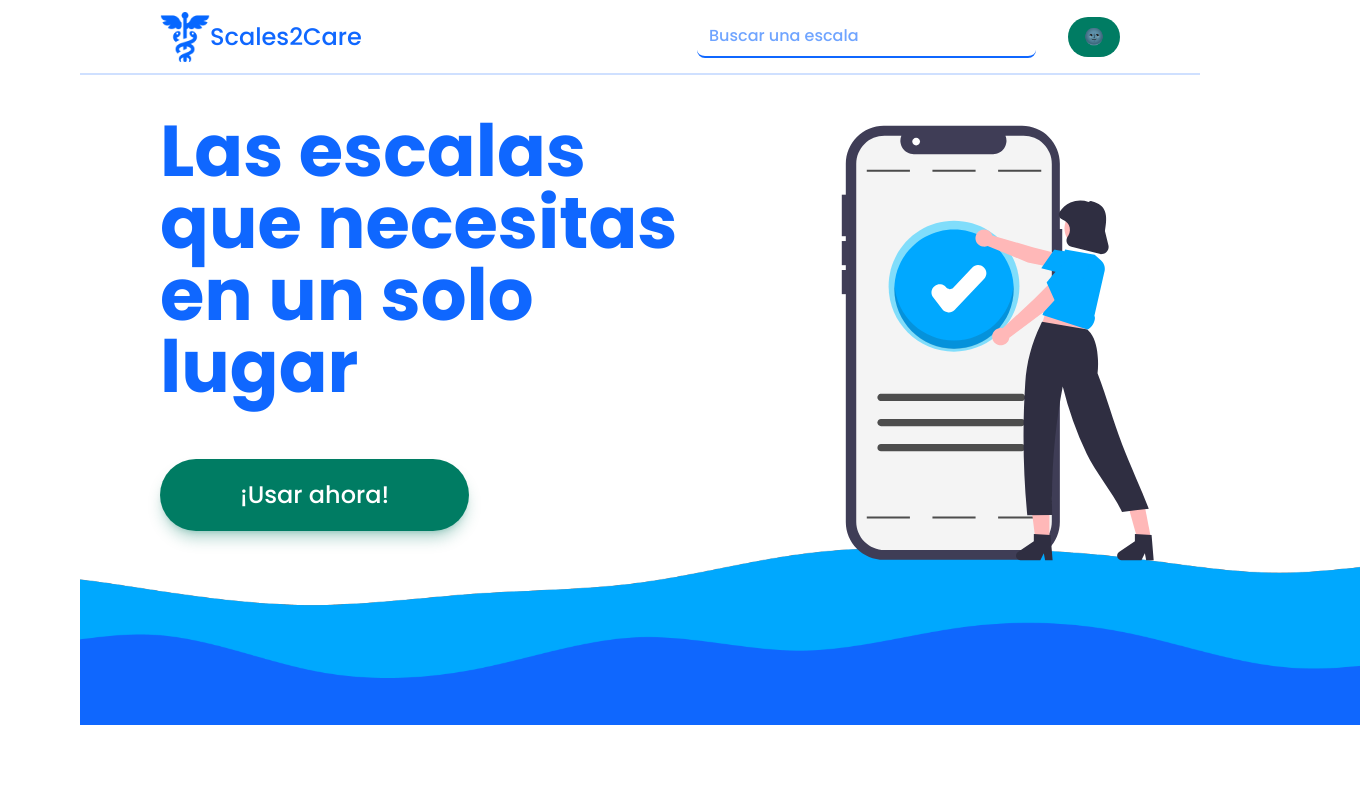
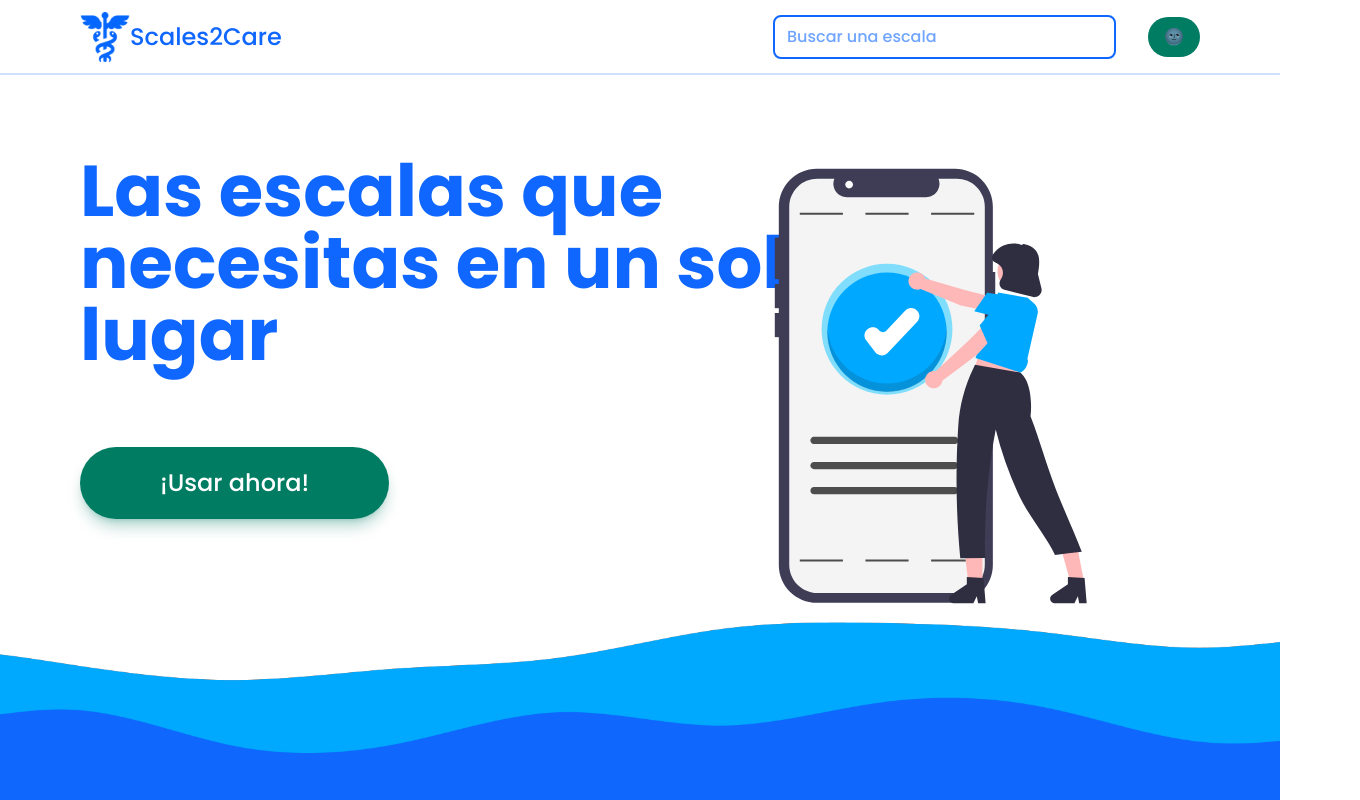
Before and after one commit to jesubohr/scales2care, a React (Vite) app: page / in a window 1280 px wide. Shown: the whole page, 1360 px wide, since content can reach past the window. Built offline with nearby package versions, Linux system fonts and the light colour scheme.

Commit message:
Refactoring and fixes on styles

```diff
--- a/src/components/ScaleQuestion.jsx
+++ b/src/components/ScaleQuestion.jsx
@@ -4,9 +4,9 @@ const getLetterItem = (index) => String.fromCharCode(65 + index);
 
 export default function ScaleQuestion ({ index: qtIndex, question, answers }) {
     return (
-        <article className="text-gray-800 dark:text-gray-300">
-            <p className="mb-2 text-xl font-medium">{ getLetterItem(qtIndex) }. { question }</p>
-            <ul className="w-fit">
+        <article className="w-full max-w-3xl text-gray-800 dark:text-gray-200">
+            <p className="max-w-3xl text-xl font-medium">{ getLetterItem(qtIndex) }. { question }</p>
+            <ul className="mt-3 w-fit">
                 { answers.map(({ answer, value }, index) => (
                     <ScaleScoreContext.Consumer key={ index }>
                         { ({ setScaleScore }) => (
@@ -14,7 +14,7 @@ export default function ScaleQuestion ({ index: qtIndex, question, answers }) {
                                 <label className="cursor-pointer" htmlFor={ `answer-${qtIndex + 1}-${index + 1}` }>
                                 <input
                                     type="radio"
-                                    className="appearance-none w-4 h-4 mr-2
+                                    className="appearance-none w-4 h-4 mr-3
                                     rounded-full border-none
                                     ring-2 ring-gray-500
                                     ring-offset-2 ring-offset-white dark:ring-offset-[#001B2E]
@@ -29,7 +29,8 @@ export default function ScaleQuestion ({ index: qtIndex, question, answers }) {
                                             score: Number(target['value']),
                                         });
                                     } }
-                                /> { value } - { answer }</label>
+                                />
+                                { answer }</label>
                             </li>
                         ) }
                     </ScaleScoreContext.Consumer>
--- a/src/components/ScoreVerdict.jsx
+++ b/src/components/ScoreVerdict.jsx
@@ -1,19 +1,19 @@
 export default function ScoreVerdict ({ scaleResults, totalScore }) {
     return (
         (Object.entries(scaleResults).length !== 0) && (
-            <section className="flex flex-col justify-center
-            gx:fixed gx:right-[5%]
-            max-w-[28rem] w-11/12
-            mt-12 px-5 py-2
-            text-gray-800 dark:text-gray-300
-            bg-white/90 dark:bg-[#001B2E]/90
-            rounded-lg border-4 border-[#001B2E] gx:border-dashed
-            dark:border-white
-            ">
+            <section className={
+                "flex flex-col items-center " +
+                "max-w-3xl w-full " +
+                "mt-12 px-5 py-10 " +
+                "text-gray-800 dark:text-gray-200  " +
+                "bg-white/90 dark:bg-[#001B2E]/90 " +
+                "rounded-lg border-4 border-[#001B2E] border-dashed " +
+                "dark:border-white"
+            }>
                 <p className="text-3xl text-center font-bold">Interpretación del puntaje</p>
                 <p className="my-4 text-4xl text-center">{ totalScore }</p>
-                <p className="text-2xl leading-none text-center font-medium">{ scaleResults.titles[1] }</p>
-                <div className="flex flex-col gap-1">
+                <p className="mb-10 text-2xl leading-none text-center font-medium">{ scaleResults.titles[1] }</p>
+                <div className="max-w-sm flex flex-col gap-4">
                     { scaleResults.results.map(({ min, max, result }, index) => {
                         return (
                             <p
--- a/src/components/SearchBar.jsx
+++ b/src/components/SearchBar.jsx
@@ -13,10 +13,7 @@ export default function SearchBar ({ className = "" }) {
     const handleSearch = debounce(({ target }) => {
         const { value } = target;
         const scales = nameScales.map((name, index) => {
-            if (fuzzysearch(value, name)) return {
-                id: index,
-                name,
-            };
+            if (fuzzysearch(value, name)) return { id: index, name };
         }).filter(Boolean);
         setResults(scales);
 
@@ -33,24 +30,15 @@ export default function SearchBar ({ className = "" }) {
                 placeholder="Buscar una escala"
                 onChange={ handleSearch }
                 className="
-                    grow
-                    py-2
-                    px-3
+                    grow py-2 px-3
+                    w-full md:w-auto
                     dark:bg-[#182d51]
-                    border-b-2
-                    focus:border-transparent
-                    border-med-blue
-                    dark:border-med-sky
-                    placeholder:text-med-blue/60
-                    dark:placeholder:text-med-sky/80
-                    caret-med-blue
-                    dark:caret-med-sky
-                    outline-med-blue
-                    dark:outline-med-sky
-                    dark:text-med-sky
-                    font-medium
-                    w-full md:w-auto
-                    rounded-lg
+                    border-2 border-med-blue rounded-lg
+                    focus:border-transparent dark:border-med-sky
+                    placeholder:text-med-blue/60 dark:placeholder:text-med-sky/80
+                    caret-med-blue dark:caret-med-sky
+                    outline-med-blue dark:outline-med-sky
+                    dark:text-med-sky font-medium
                 "
             />
             <ul id="search-results" ref={ searchResults } className={
--- a/src/views/Categories.jsx
+++ b/src/views/Categories.jsx
@@ -4,7 +4,7 @@ import MainContent from "../components/MainContent";
 
 export default function Categories () {
     return (
-        <MainContent className="p-5 pb-12">
+        <MainContent>
             <h2 className="mb-7
                 text-gray-800 dark:text-gray-300
                 text-4xl font-bold md:text-5xl"
--- a/src/views/Category.jsx
+++ b/src/views/Category.jsx
@@ -23,16 +23,11 @@ export default function Category () {
             : "bg-med-blue dark:bg-med-blue";
     };
     return (
-        <MainContent className="p-5 pb-12">
+        <MainContent>
             <h2 className="mb-7 text-center text-gray-800 dark:text-gray-300 text-4xl font-bold">
                 { categoryTitle(category) }
             </h2>
-            <section className="
-                max-w-[43rem]
-                flex flex-wrap
-                justify-center items-center
-                gap-5"
-            >
+            <section className="grid lg:grid-cols-2 gap-5 max-w-[43rem]">
                 { scalesPerCategory[categoryTitle(category)].map((
                     {scaleName, scaleId}, index) => {
                     return (
--- a/src/views/Landing.jsx
+++ b/src/views/Landing.jsx
@@ -8,67 +8,40 @@ import waves from "../assets/waves.png";
 //@ts-ignore
 import accept from "../assets/accept-terms.svg";
 
-function Landing() {
+function Landing () {
     const navigate = useNavigate();
     return (
-    <MainContent className="lg:items-start" landing>
+        <>
             <LandingHeader />
+            <MainContent className="lg:items-start gx:block pt-20" landing>
                 <h1
-        className="
-            mt-10
-            w-11/12
-            sm:w-4/5
-            md:w-2/3
-
-            lg:ml-20
-            lg:w-1/2
-            lg:text-7xl
-            lg:text-left
-
-            text-[3.5rem]
-            leading-none
-            text-center
-            text-med-blue
-            dark:text-med-sky
-            font-poppins
-            font-bold
-         "
+                    className={
+                        "w-full sm:w-4/5 sm:text-7xl" +
+                        "lg:w-1/2 lg:text-7xl lg:text-left " +
+                        "text-6xl leading-none text-center " +
+                        "text-med-blue dark:text-med-sky " +
+                        "font-poppins font-bold"
+                    }
                 >
                     Las escalas que necesitas en un solo lugar
                 </h1>
                 <BannerButton
-        className="lg:ml-20 lg:mt-14"
-        click={() => navigate("/app/categories")}
-      >
-        ¡Usar ahora!
-      </BannerButton>
+                    className=""
+                    click={ () => navigate("/app/categories") }
+                >¡Usar ahora!</BannerButton>
                 <img
-        className="
-               absolute
-               bottom-0
-               w-full
-               max-h-[210px]
-               lg:max-h-[180px]
-               dark:brightness-[90%]
-            "
-        src={waves}
-        alt="Waves image decoration"
-      />
-      <img
-        className="
-               hidden
-               absolute
-               right-[1%]
-               top-28
-               max-h-[65vh]
-               lg:block
-               dark:brightness-90
-            "
-        src={accept}
-        alt="Accept terms representation"
+                    className="hidden absolute top-20 right-20 xl:right-0 max-h-[65vh] gx:block dark:brightness-90"
+                    src={ accept }
+                    alt="Representation of the app"
                 />
                 <ReloadPrompt />
             </MainContent>
+            <img
+                className="absolute left-0 bottom-0 w-full max-h-[210px] lg:max-h-[180px] dark:brightness-[90%]"
+                src={ waves }
+                alt="Waves image decoration"
+            />
+        </>
     );
 }
 
--- a/src/views/Scale.jsx
+++ b/src/views/Scale.jsx
@@ -28,11 +28,11 @@ function Scale () {
     }, [scaleIndex]);
 
     return (
-        <MainContent className="py-10 px-5 gx:items-start">
-            <h2 className="self-center mb-7 text-center text-gray-800 dark:text-gray-300 text-4xl font-bold">
+        <MainContent className="relative px-10">
+            <h2 className="self-center mb-7 text-center text-gray-800 dark:text-gray-200 text-4xl font-bold">
                 { scaleName }
             </h2>
-            <section className="flex flex-col gap-y-6 ml-20 max-w-[30rem] w-11/12">
+            <section className="flex flex-col items-center gap-y-6 w-full">
                 <ScaleScoreContext.Provider value={ TotalScore }>
                     { scaleQuestions.length !== 0 && scaleQuestions.map(({ question, answers }, index) => {
                         return (
```
Lines whose indentation alone changed are shown as unchanged.
